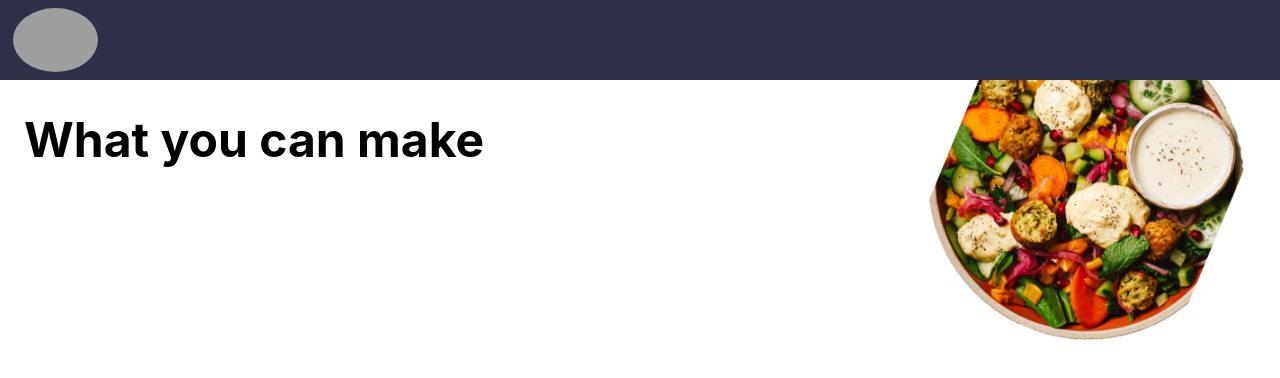
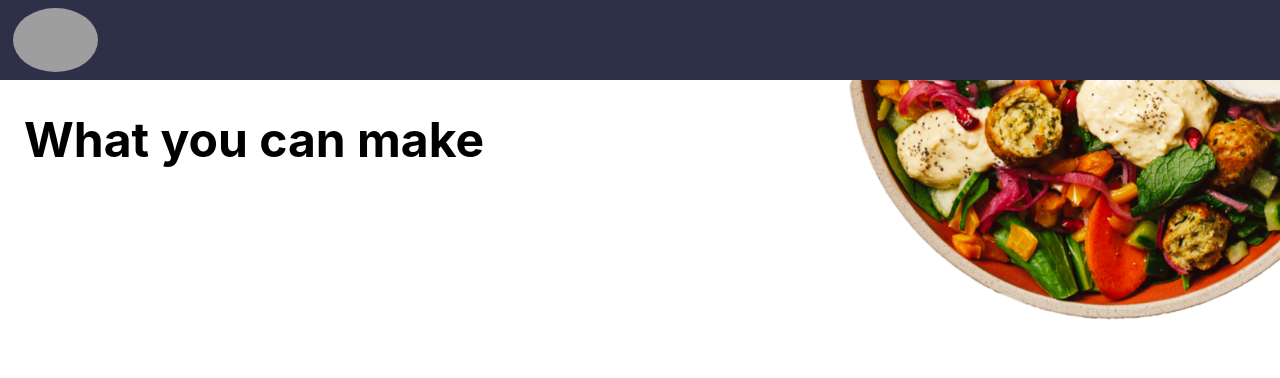
Before and after one commit to cl-lee/recipe-app, a React (Create React App) app: page / in a window 1280 px wide. Shown: the top 378 px of the page. Built offline with nearby package versions, Linux system fonts and the light colour scheme; grey boxes are pictures that could not be loaded.

Commit message:
updated decoration image dish1, and page title styling

```diff
--- a/src/Components/Recipe.js
+++ b/src/Components/Recipe.js
@@ -19,10 +19,14 @@ function Recipe() {
       </nav>
       <main id="recipe-page-main">
         {/* decoration image 1 */}
-        <img id="decoration-dish" src={dishImage} alt="A healthy salad dish" />
         <header id="recipe-page-header">
           {/* PAGE TITLE */}
           <h1 id="recipe-page-title">What you can make</h1>
+          <img
+            id="decoration-dish"
+            src={dishImage}
+            alt="A healthy salad dish"
+          />
         </header>
         {/* RECIPE CARD (ResultCarousel) */}
         <ResultCarousel></ResultCarousel>
--- a/src/Components/styles/Recipe.css
+++ b/src/Components/styles/Recipe.css
@@ -19,37 +19,39 @@
 
 #recipe-page-main {
   height: 80vh;
-  position: relative;
   overflow: hidden;
-}
-
-#decoration-dish {
-  height: auto;
-  width: 30%;
-  position: absolute;
-  top: -5vh;
-  right: 0%;
-  z-index: -1;
 }
 
 #recipe-page-header {
   padding: 1.5rem;
+  position: relative;
 }
 
 #recipe-page-title {
   font-weight: bold;
-  font-size: 1.5rem;
+  font-size: 1.25rem;
   color: black;
+}
+
+#decoration-dish {
+  width: 50%;
+  height: 100%;
+  position: absolute;
+  top: -70%;
+  right: -12%;
+  object-fit: cover;
+  z-index: -1;
+  overflow: visible;
 }
 
 #recipe-page-footer {
   height: 20vh;
 }
 
-@media (min-width: 480px) {
-  #decoration-dish {
+@media (min-width: 768px) {
+  /* #decoration-dish {
     top: -13vh;
-  }
+  } */
 
   #recipe-page-title {
     font-size: 3rem;
```
